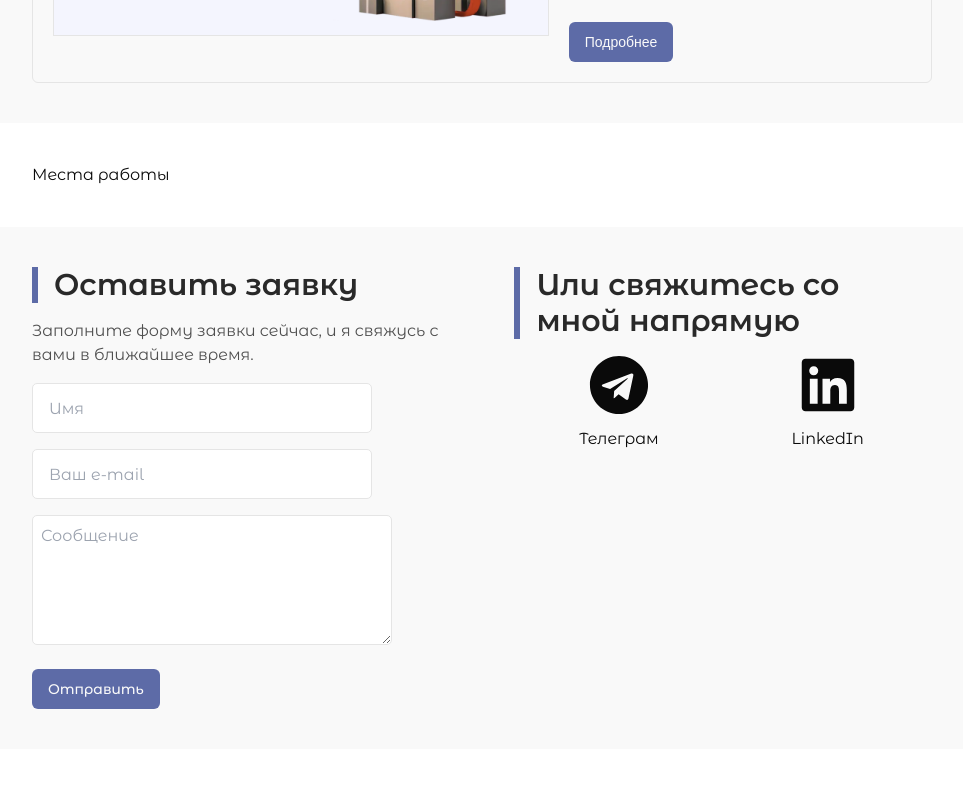
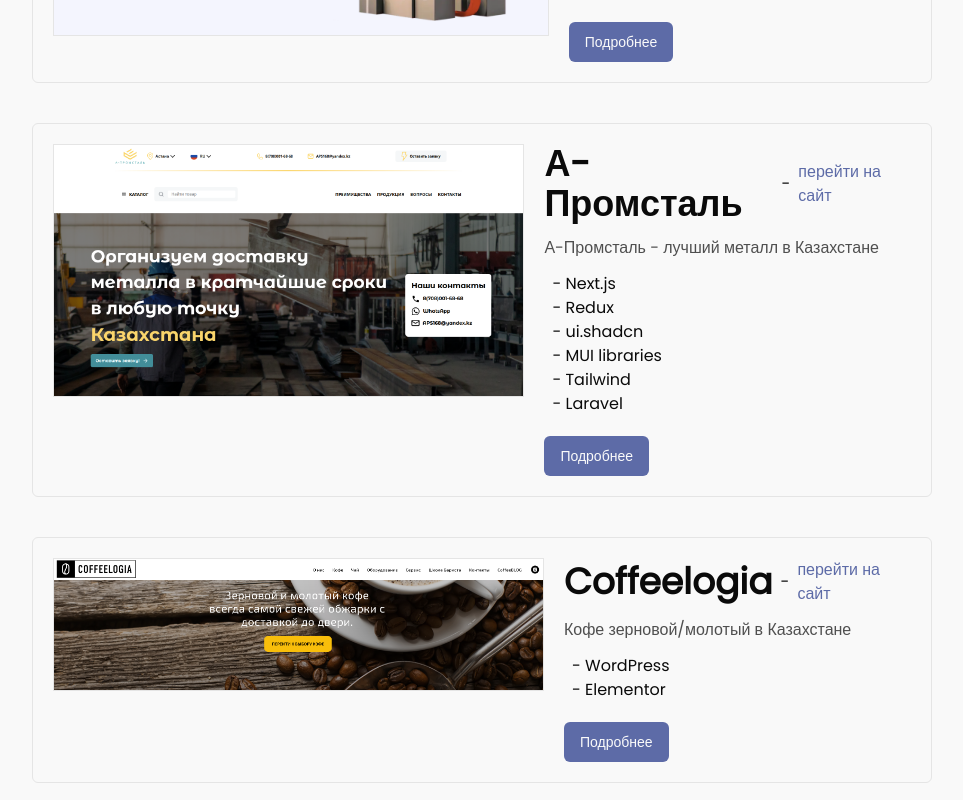
Before and after one commit to shakurovoleg42/CV-portfolio, a Next.js app: page / in a window 1280 px wide. Shown: the part 1800-2600 px from the top of the page, without its empty margins (308-1271 px from the left). Before the commit the page ends 2549 px from the top, so only its background shows below. Built offline with nearby package versions, Linux system fonts and the light colour scheme.

Commit message:
portfolio

```diff
--- a/components/Contacts.tsx
+++ b/components/Contacts.tsx
@@ -26,7 +26,7 @@
           </p>
         </div>
         <div>
-          <form action="" className="flex flex-col">
+          <form  className="flex flex-col">
             <input
               type="text"
               name="name"
@@ -48,7 +48,7 @@
               required
             />
             <div className="mt-6">
-              <Button>Отправить</Button>
+              <Button type="submit">Отправить</Button>
             </div>
           </form>
         </div>
--- a/components/Header.tsx
+++ b/components/Header.tsx
@@ -30,7 +30,7 @@
         </div>
       ),
       label: "Обо мне",
-      href: "#about",
+      href: "/#about",
     },
     {
       icon: (
@@ -40,7 +40,7 @@
         </div>
       ),
       label: "Скилы",
-      href: "#skills",
+      href: "/#skills",
     },
     {
       icon: (
@@ -50,7 +50,7 @@
         </div>
       ),
       label: "Портфолио",
-      href: "#portfolio",
+      href: "/#portfolio",
     },
     {
       icon: (
@@ -60,7 +60,7 @@
         </div>
       ),
       label: "Места работы",
-      href: "#works",
+      href: "/#works",
     },
     {
       icon: (
@@ -70,7 +70,7 @@
         </div>
       ),
       label: "Контакты",
-      href: "#contacts",
+      href: "/#contacts",
     },
   ];
   return (
--- a/components/Portfolio.tsx
+++ b/components/Portfolio.tsx
@@ -33,7 +33,7 @@
               <span className="hidden sm:block">-</span>
               <a
                 className="flex sm:items-center text-secondaryBg hover:underline"
-                href="https://oryx.kz"
+                href={item.link}
                 target="_blank"
               >
                 перейти на сайт
@@ -47,7 +47,7 @@
             </div>
             {/* ссылка на отдельную страницу об этом проекте */}
             <div className="mt-2">
-              <a href={item.link}>
+              <a href={`projects/${item.slug}`}>
                 <Button>Подробнее</Button>
               </a>
             </div>
@@ -69,11 +69,39 @@
     tech: [
       { items: "Next.js" },
       { items: "Redux" },
-
-      { items: "MUI libraries" },
+      { items: "MUI" },
       { items: "Sass" },
       { items: "Laravel" },
     ],
     link: "https://oryx.kz",
+    slug: "oryx_kz",
+  },
+  {
+    id: 2,
+    name: "А-Промсталь",
+    description: "А-Промсталь - лучший металл в Казахстане",
+    image: "/promstal.png",
+    tech: [
+      { items: "Next.js" },
+      { items: "Redux" },
+      { items: "ui.shadcn" },
+      { items: "MUI libraries" },
+      { items: "Tailwind" },
+      { items: "Laravel" },
+    ],
+    link: "https://apromstal.kz",
+    slug: "promstal_kz",
+  },
+  {
+    id: 3,
+    name: "Coffeelogia",
+    description: "Кофе зерновой/молотый в Казахстане",
+    image: "/coffeelogia.png",
+    tech: [
+      { items: "WordPress" },
+      { items: "Elementor" },
+    ],
+    link: "https://coffeelogia.kz/",
+    slug: "coffeelogia_kz",
   },
 ];
--- a/components/Skills.tsx
+++ b/components/Skills.tsx
@@ -107,7 +107,7 @@
         <FaElementor size={40} />
       </div>
     ),
-    text: "Разработка сайтов с нуля по макетам и сопровождение, контент менеджмент.",
+    text: "Разработка сайтов с нуля по макетам, сопровождение, контент менеджмент.",
   },
   {
     label: "RPA - Zennoposter",
--- /dev/null
+++ b/src/pages/projects/[slug].tsx
@@ -0,0 +1,9 @@
+import React from 'react'
+
+function index() {
+  return (
+    <div>Тут будет один проджект</div>
+  )
+}
+
+export default index
--- /dev/null
+++ b/src/pages/projects/index.tsx
@@ -0,0 +1,9 @@
+import React from 'react'
+
+function index() {
+  return (
+    <div>Тут будут проджексы</div>
+  )
+}
+
+export default index
```
Also changed, not shown: public/coffeelogia.png (added), public/promstal.png (added).
